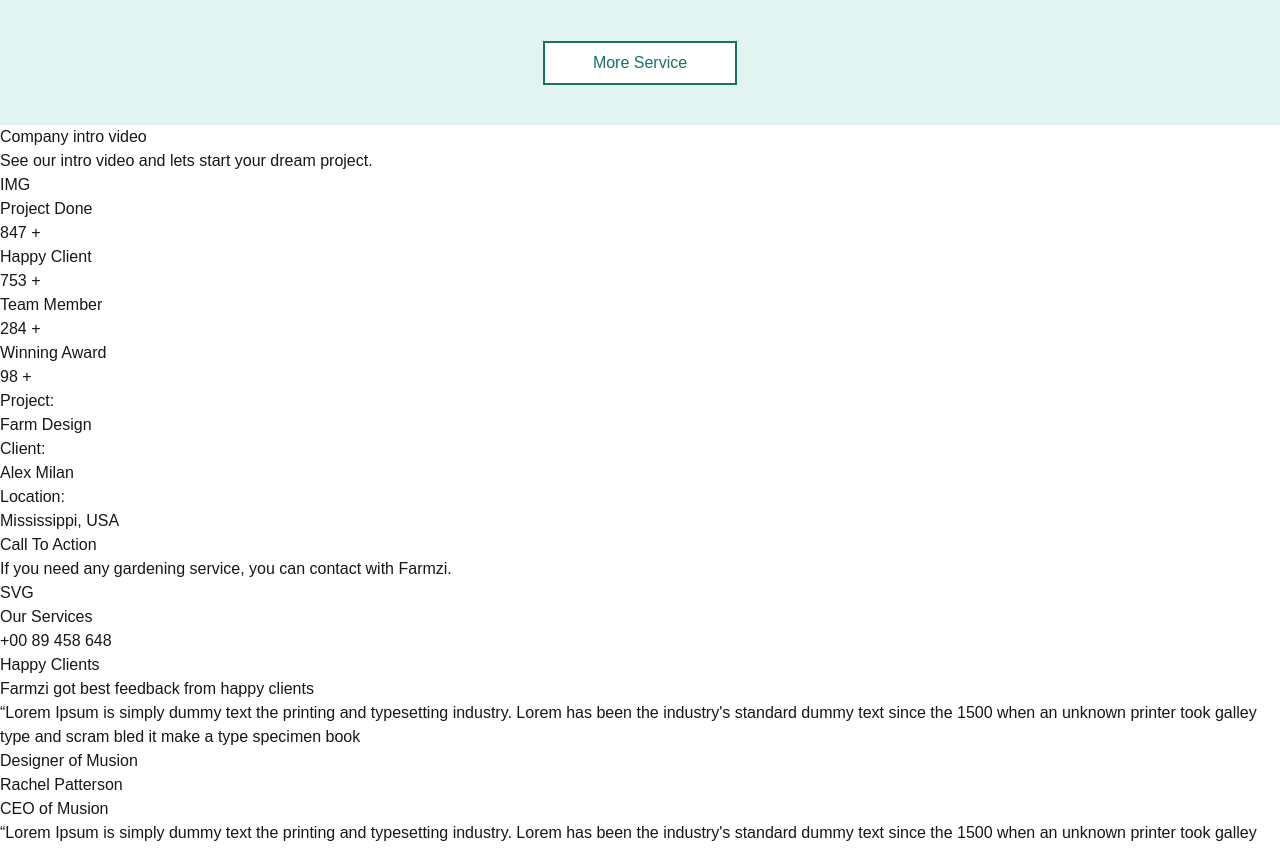
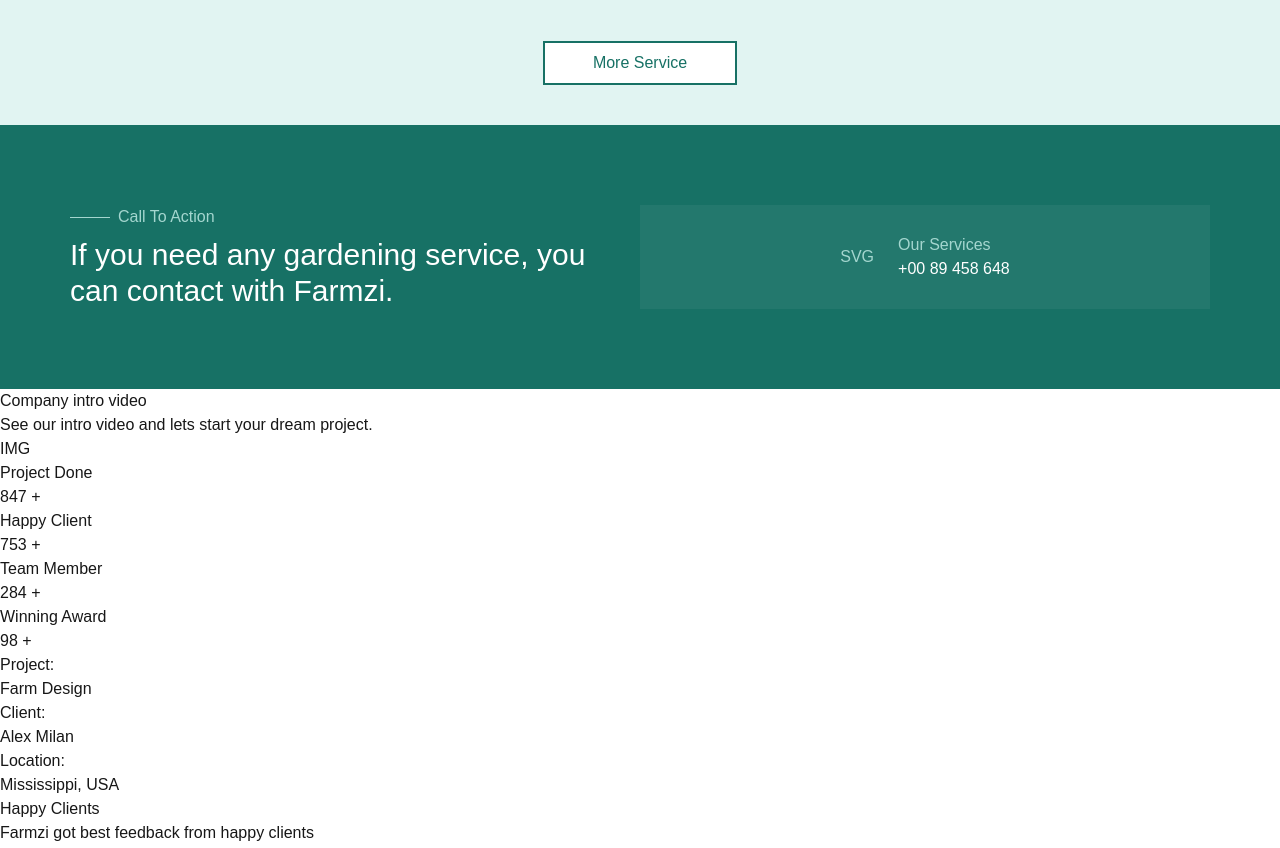
Before and after one commit to theCapnCoder/1_low_farmzi, a Next.js app: page / in a window 1280 px wide. Shown: the part 471-1319 px from the top of the page. Built offline with nearby package versions, Linux system fonts and the light colour scheme.

Commit message:
feat: Call markUp

```diff
--- a/src/app/_containers/call.tsx
+++ b/src/app/_containers/call.tsx
@@ -1,21 +1,29 @@
+import { Container } from "../_components/container";
+import { LineText } from "../_components/line-text";
+
 export default function Call() {
   return (
-    <section>
-      <div>
-        <div>Call To Action</div>
-        <div>
-          If you need any gardening service, you can contact with Farmzi.
+    <section className="bg-green_light py-20">
+      <Container>
+        <div className="grid grid-cols-[1fr_1fr]">
+          <div>
+            <LineText className="mb-2">
+              <h5 className="text-white_light">Call To Action</h5>
+            </LineText>
+            <h3 className="text-3xl text-white">
+              If you need any gardening service, you can contact with Farmzi.
+            </h3>
+          </div>
+
+          <div className="bg-green_medium flex items-center justify-center gap-6">
+            <div className="text-white_light">SVG</div>
+            <div>
+              <h5 className="text-white_light">Our Services</h5>
+              <h5 className="text-white">+00 89 458 648</h5>
+            </div>
+          </div>
         </div>
-      </div>
-
-      <div>
-        <div>SVG</div>
-
-        <div>
-          <div>Our Services</div>
-          <div>+00 89 458 648</div>
-        </div>
-      </div>
+      </Container>
     </section>
   );
 }
--- a/src/app/page.tsx
+++ b/src/app/page.tsx
@@ -18,10 +18,10 @@
       {/* <Main /> */}
       {/* <About /> */}
       <Service />
+      <Call />
       <Intro />
       <Info />
       <Awards />
-      <Call />
       <Clients />
       <Footer />
       <News />
--- a/tailwind.config.ts
+++ b/tailwind.config.ts
@@ -12,6 +12,7 @@
         gray_light: "#777",
         green_ultra_light: "#e1f4f2",
         green_light: "#177165",
+        green_medium: "#23786d",
         white_light: "#a4d6cf",
         background: "var(--background)",
         foreground: "var(--foreground)",
```
